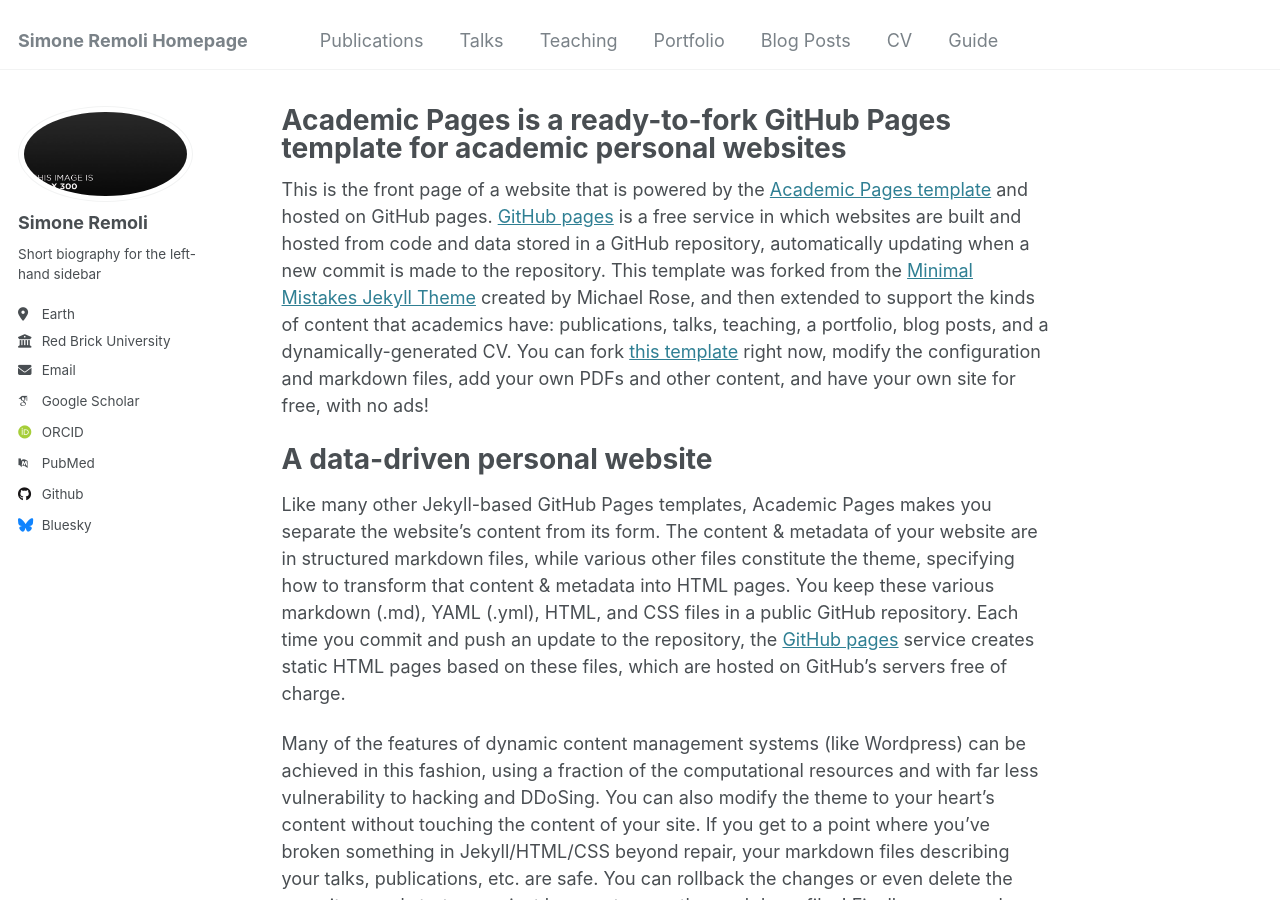
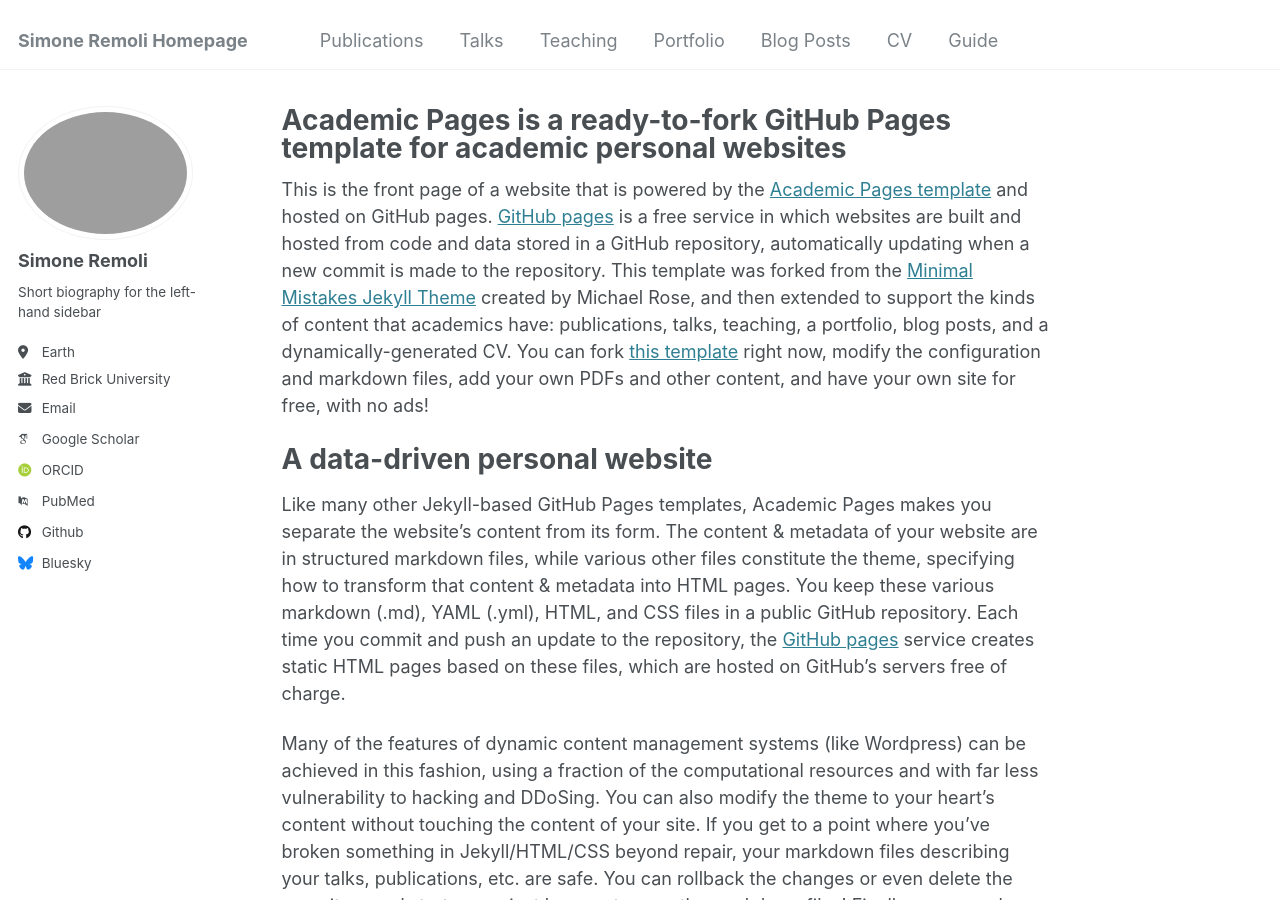
Before and after one commit to SimoneRemoli/SimoneRemoli.github.io, a Jekyll site: the page built from _pages/about.md, in a window 1280 px wide and 900 px high. Built offline with Jekyll 4.4.1, drawn with Linux system fonts in a browser that asks for light colours; some web fonts are replaced.

Commit message:
Update _config.yml

```diff
--- a/_config.yml
+++ b/_config.yml
@@ -12,7 +12,7 @@ title                    : "Simone Remoli Homepage"
 title_separator          : "-"
 name                     : &name "Your Name"
 description              : &description "personal description"
-url                      : https://academicpages.github.io # the base hostname & protocol for your site e.g. "https://[your GitHub username].github.io"
+url                      : https://simoneremoli.github.io/ # the base hostname & protocol for your site e.g. "https://[your GitHub username].github.io"
 baseurl                  : "" # the subpath of your site, e.g. "/blog"
 repository               : "academicpages/academicpages.github.io"
 
@@ -21,7 +21,7 @@ repository               : "academicpages/academicpages.github.io"
 #               Additional customization can be done by editing /_includes/author-profile.html
 author:
   # Biographic information
-  avatar           : "image-alignment-580x300.jpg"
+  avatar           : "ioo.png"
   name             : "Simone Remoli"
   pronouns         : # example: "she/her"
   bio              : "Short biography for the left-hand sidebar"
```
